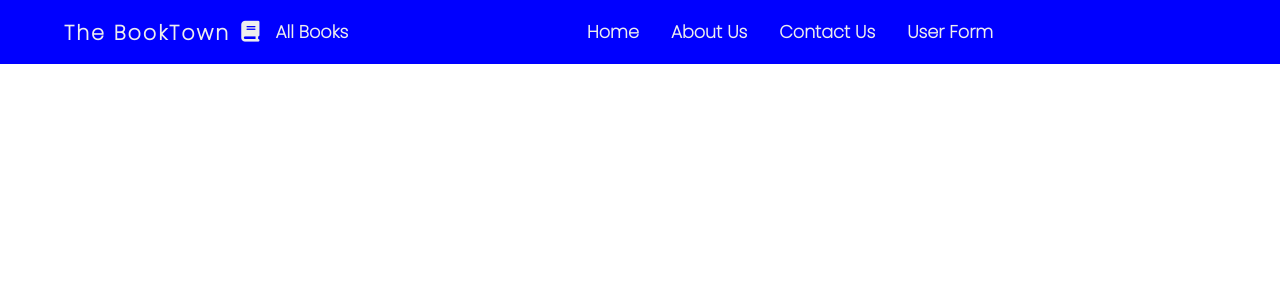
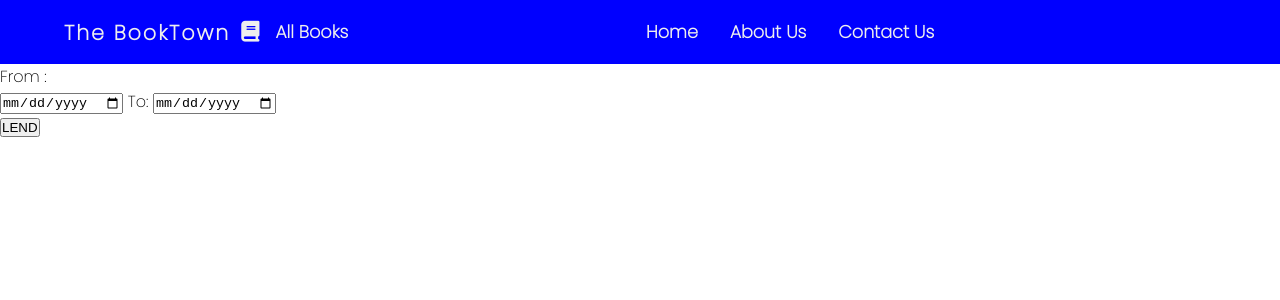
Before and after one commit to Maliks223/The-Book-Town, a React (Create React App) app: page /lend in a window 1280 px wide. Shown: the top 300 px of the page. Built offline with nearby package versions, Linux system fonts and the light colour scheme; a web font is replaced by a local one.

Commit message:
new user form

```diff
--- a/src/App.js
+++ b/src/App.js
@@ -13,6 +13,7 @@ import Auth from "../src/components/Auth";
 import { useSelector } from "react-redux";
 import User from "../src/components/User";
 import Navbar from "../src/components/Navbar";
+import LendRequest from "./components/LendRequest";
 
 function App() {
   const isLoggedIn = useSelector((state) => state.isLoggedIn);
@@ -27,11 +28,12 @@ function App() {
           <Route exact path="/about" element={<AboutUs />} />
           <Route exact path="/contact" element={<ContactUs />} />
           <Route exact path="/books" element={<Books />} />
-          <Route path="/book/add" element={<AddBook />} />
-          <Route path="/userBook" element={<UserBook />} />
-          <Route path="/userBook/:id" element={<BookDetails />} />
-          <Route path="/auth/" element={<Auth />} />
-          <Route path="/user" element={<User />} />
+          <Route exact path="/book/add" element={<AddBook />} />
+          <Route exact path="/userBook" element={<UserBook />} />
+          <Route exact path="/userBook/:id" element={<BookDetails />} />
+          <Route exact path="/auth/" element={<Auth />} />
+          <Route exact path="/user" element={<User />} />
+          <Route exact path="/lend" element={<LendRequest />} />
         </Routes>
       </Router>
     </>
--- a/src/components/Book.js
+++ b/src/components/Book.js
@@ -1,7 +1,8 @@
 import React from "react";
-import "./card.css";
+import { Link } from "react-router-dom";
 
 const Book = ({
+  id,
   title,
   author,
   description,
@@ -10,16 +11,25 @@ const Book = ({
   isAvailable,
   pdf,
 }) => {
+  const handleClick=()=>{
+    localStorage.setItem("bookId", id);
+  }
   return (
     <>
-      <div className="card">
+      <div className="card" key={id}>
+        <h1>id: {id}</h1>
         <h1>Title: {title}</h1>
         <p>Author: {author}</p>
         <p>Description: {description}</p>
         <h2>Category: {category}</h2>
         <img src={image} alt="book" />
         <p>Available: {isAvailable.toString()}</p>
-        <h4>{pdf}</h4>
+        <h4>PDF: {pdf}</h4>
+        <button type="submit" onClick={handleClick()}>
+          <Link to="/user">
+            Lend
+          </Link>
+        </button>
       </div>
     </>
   );
--- a/src/components/Books.js
+++ b/src/components/Books.js
@@ -22,7 +22,7 @@ const Books = () => {
       {books &&
         books.map((book) => (
           <Book
-            key={book._id}
+            id={book._id}
             title={book.title}
             author={book.author}
             description={book.description}
--- /dev/null
+++ b/src/components/LendRequest.js
@@ -0,0 +1,65 @@
+import React from "react";
+import { useState } from "react";
+import axios from "axios";
+
+const LendRequest = () => {
+  const id = localStorage.getItem("userId");
+
+  const [inputs, setInputs] = useState({
+    dateFrom: "",
+    dateTo: "",
+    user: id,
+  });
+
+  const handleChange = (e) => {
+    setInputs((prevState) => ({
+      ...prevState,
+      [e.target.name]: e.target.value,
+    }));
+  };
+  const sendRequest = async () => {
+    const res = await axios
+      .post("http://localhost:3002/user/request", {
+        dateFrom: inputs.dateFrom,
+        dateTo: inputs.dateTo,
+        user: id,
+      })
+      .catch((err) => console.log(err));
+
+    const data = await res.data;
+    return data;
+  };
+  const handleSubmit = (e) => {
+    e.preventDefault(); // to prevent send the data to the url
+    console.log(inputs);
+    sendRequest()
+      // .then(() => navigate("/books"))
+      .then((data) => console.log(data));
+  };
+
+  return (
+    <div>
+      <form onSubmit={handleSubmit}>
+        <label>From : </label>
+        <br />
+        <input
+          onChange={handleChange}
+          value={inputs.name}
+          type="date"
+          name="dateFrom"
+        />
+        <label> To: </label>
+        <input
+          onChange={handleChange}
+          value={inputs.name}
+          type="date"
+          name="dateTo"
+        />
+        <br />
+        <button type='submit'>LEND</button>
+      </form>
+    </div>
+  );
+};
+
+export default LendRequest;
--- a/src/components/Navbar.js
+++ b/src/components/Navbar.js
@@ -42,11 +42,6 @@ const Navbar = () => {
               Contact Us
             </Link>
           </li>
-          <li>
-            <Link onClick={() => setToggle(false)} to="/user">
-              User Form
-            </Link>
-          </li>
         </ul>
         <div></div>
         <div onClick={togglehandler} className="toggle-button">
--- a/src/components/User.js
+++ b/src/components/User.js
@@ -3,11 +3,15 @@ import axios from "axios";
 import { useNavigate } from "react-router-dom";
 
 const User = () => {
+  const id = localStorage.getItem("bookId");
   const navigate = useNavigate();
+  //   const [user, setUser] = useState();
   const [inputs, setInputs] = useState({
     name: "",
     email: "",
     phone: "",
+    dateFrom: "",
+    dateTo: "",
   });
 
   const handleChange = (e) => {
@@ -23,6 +27,9 @@ const User = () => {
         name: inputs.name,
         email: inputs.email,
         phone: inputs.phone,
+        dateFrom: inputs.dateFrom,
+        dateTo: inputs.dateTo,
+        book: id,
       })
       .catch((err) => console.log(err));
 
@@ -33,9 +40,7 @@ const User = () => {
   const handleSubmit = (e) => {
     e.preventDefault(); // to prevent send the data to the url
     console.log(inputs);
-    sendRequest()
-    //   .then(() => navigate("/books"))
-      .then((data) => console.log(data));
+    sendRequest().then(() => navigate("/lend"));
   };
 
   return (
@@ -66,6 +71,21 @@ const User = () => {
           name="phone"
         />
         <br />
+        <label>From: </label>
+        <input
+          onChange={handleChange}
+          value={inputs.name}
+          type="date"
+          name="dateFrom"
+        />
+        <label> To: </label>
+        <input
+          onChange={handleChange}
+          value={inputs.name}
+          type="date"
+          name="dateTo"
+        />
+        <br />
         <button type="submit">Submit</button>
       </form>
     </div>
```
